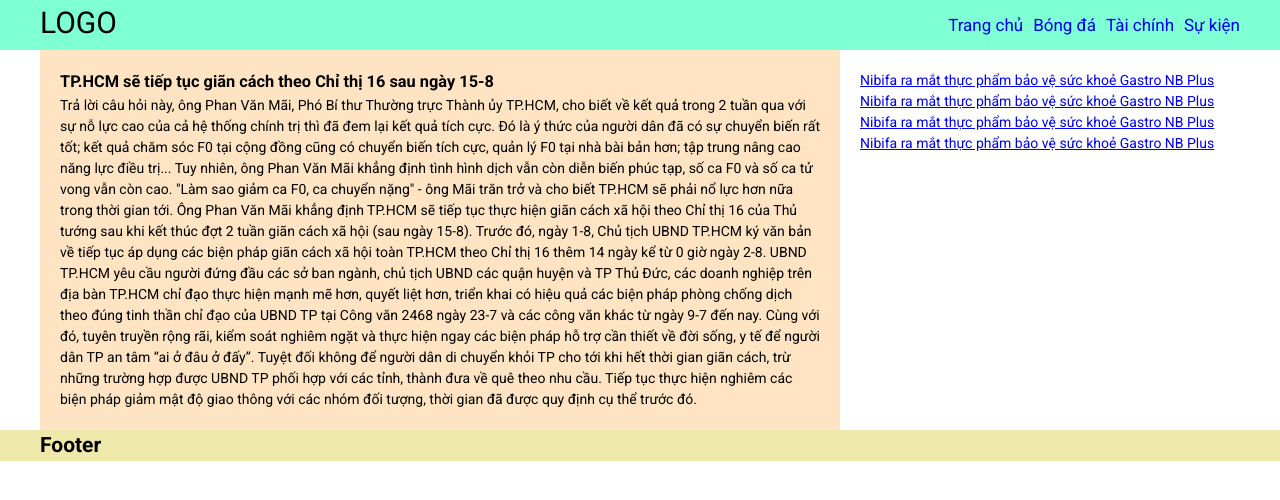
After one commit to hoatq-fptaptech/webfrontend0821, a PHP site: page /layout.html in a window 1280 px wide. The commit adds this page. Shown: the top 500 px of the page. Run offline with PHP 8.4, Linux system fonts and the light colour scheme.

Commit message:
up code to github - layout

```diff
--- /dev/null
+++ b/css/layout.css
@@ -0,0 +1,66 @@
+*{
+    margin: 0;
+    padding: 0;
+}
+body{
+    background-color: white;
+    font-family: "Roboto", sans-serif;
+    font-size: 14px;
+    font-weight: 400;
+    line-height: 1.5;
+}
+img{
+    max-width: 100%;
+}
+.header{
+    float: left;
+    width: 100%;
+    background-color: aquamarine;
+}
+.main{
+    float: left;
+    width: 100%;
+}
+.footer{
+    float: left;
+    width: 100%;
+    background-color: palegoldenrod;
+}
+.container{
+    float: none;
+    margin: auto;
+    width: 1200px;
+}
+.sidebar{
+    float: left;
+    width: calc(33.33% - 40px);
+    padding: 20px;
+}
+.content{
+    float: left;
+    width: calc(66.67% - 40px);
+    background-color: bisque;
+    padding: 20px;
+}
+/* HET PHAN DINH NGHIA LAYOUT */
+
+.logo{
+    font-size: 30px;
+    float: left;
+}
+.menu{
+    float: right;
+}
+.menu li{
+    float: left;
+    margin-left: 10px;
+    list-style: none;
+}
+.menu li a{
+    text-decoration: none;
+    font-size: 17px;
+    line-height: 50px;
+}
+.sidebar ul li{
+    list-style: none;
+}
--- a/demo2.html
+++ b/demo2.html
@@ -31,5 +31,10 @@
             Quỹ lương của đội bóng - như chính tiết lộ của Chủ tịch Joan Laporta trong buổi họp báo chia tay
             Messi, đang chiếm tới 110% doanh thu của đội.</p>
     </div>
+    <div class="dv3">
+        <div class="light1"></div>
+        <div class="light2"></div>
+        <div class="light3"></div>
+    </div>
 </body>
 </html>
--- /dev/null
+++ b/layout.html
@@ -0,0 +1,58 @@
+<!DOCTYPE html>
+<html lang="en">
+<head>
+    <meta charset="UTF-8">
+    <title>Layout</title>
+    <link rel="preconnect" href="https://fonts.googleapis.com">
+    <link rel="preconnect" href="https://fonts.gstatic.com" crossorigin>
+    <link href="https://fonts.googleapis.com/css2?family=Roboto:wght@100;300;400;500;700&display=swap" rel="stylesheet">
+    <link rel="stylesheet" href="css/layout.css"/>
+</head>
+<body>
+    <header class="header">
+        <div class="container">
+            <div class="logo">LOGO</div>
+            <ul class="menu">
+                <li><a href="#">Trang chủ</a> </li>
+                <li><a href="demo2.html">Bóng đá</a> </li>
+                <li><a href="#">Tài chính</a> </li>
+                <li><a href="#">Sự kiện</a> </li>
+            </ul>
+        </div>
+    </header>
+    <section class="main">
+        <div class="container">
+            <article class="content">
+                <h1>TP.HCM sẽ tiếp tục giãn cách theo Chỉ thị 16 sau ngày 15-8</h1>
+                <p>Trả lời câu hỏi này, ông Phan Văn Mãi, Phó Bí thư Thường trực Thành ủy TP.HCM, cho biết về kết quả trong 2 tuần qua với sự nỗ lực cao của cả hệ thống chính trị thì đã đem lại kết quả tích cực.
+                    Đó là ý thức của người dân đã có sự chuyển biến rất tốt; kết quả chăm sóc F0 tại cộng đồng cũng có chuyển biến tích cực, quản lý F0 tại nhà bài bản hơn; tập trung nâng cao năng lực điều trị...
+
+                    Tuy nhiên, ông Phan Văn Mãi khẳng định tình hình dịch vẫn còn diễn biến phúc tạp, số ca F0 và số ca tử vong vẫn còn cao. "Làm sao giảm ca F0, ca chuyển nặng" - ông Mãi trăn trở và cho biết TP.HCM sẽ phải nổ lực hơn nữa trong thời gian tới.
+
+                    Ông Phan Văn Mãi khẳng định TP.HCM sẽ tiếp tục thực hiện giãn cách xã hội theo Chỉ thị 16 của Thủ tướng sau khi kết thúc đợt 2 tuần giãn cách xã hội (sau ngày 15-8).
+
+                    Trước đó, ngày 1-8, Chủ tịch UBND TP.HCM ký văn bản về tiếp tục áp dụng các biện pháp giãn cách xã hội toàn TP.HCM theo Chỉ thị 16 thêm 14 ngày kể từ 0 giờ ngày 2-8.
+
+                    UBND TP.HCM yêu cầu người đứng đầu các sở ban ngành, chủ tịch UBND các quận huyện và TP Thủ Đức, các doanh nghiệp trên địa bàn TP.HCM chỉ đạo thực hiện mạnh mẽ hơn, quyết liệt hơn, triển khai có hiệu quả các biện pháp phòng chống dịch theo đúng tinh thần chỉ đạo của UBND TP tại Công văn 2468 ngày 23-7 và các công văn khác từ ngày 9-7 đến nay.
+
+                    Cùng với đó, tuyên truyền rộng rãi, kiểm soát nghiêm ngặt và thực hiện ngay các biện pháp hỗ trợ cần thiết về đời sống, y tế để người dân TP an tâm “ai ở đâu ở đấy”. Tuyệt đối không để người dân di chuyển khỏi TP cho tới khi hết thời gian giãn cách, trừ những trường hợp được UBND TP phối hợp với các tỉnh, thành đưa về quê theo nhu cầu.
+
+                    Tiếp tục thực hiện nghiêm các biện pháp giảm mật độ giao thông với các nhóm đối tượng, thời gian đã được quy định cụ thể trước đó.</p>
+            </article>
+            <aside class="sidebar">
+                <ul>
+                    <li><a href="#">Nibifa ra mắt thực phẩm bảo vệ sức khoẻ Gastro NB Plus</a> </li>
+                    <li><a href="#">Nibifa ra mắt thực phẩm bảo vệ sức khoẻ Gastro NB Plus</a> </li>
+                    <li><a href="#">Nibifa ra mắt thực phẩm bảo vệ sức khoẻ Gastro NB Plus</a> </li>
+                    <li><a href="#">Nibifa ra mắt thực phẩm bảo vệ sức khoẻ Gastro NB Plus</a> </li>
+                </ul>
+            </aside>
+        </div>
+    </section>
+    <footer class="footer">
+        <div class="container">
+            <h2>Footer</h2>
+        </div>
+    </footer>
+</body>
+</html>
```
Also changed, not shown: css/app.css (+62 -0 lines).
